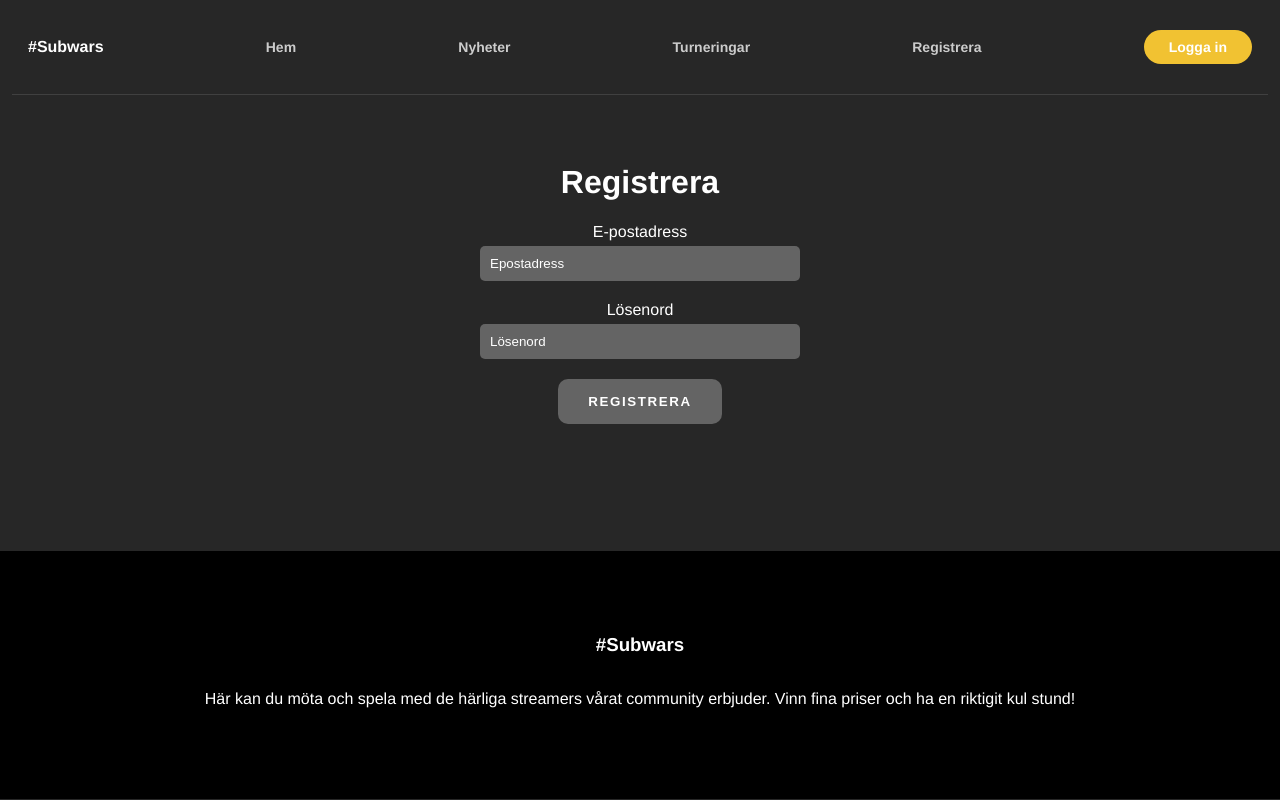
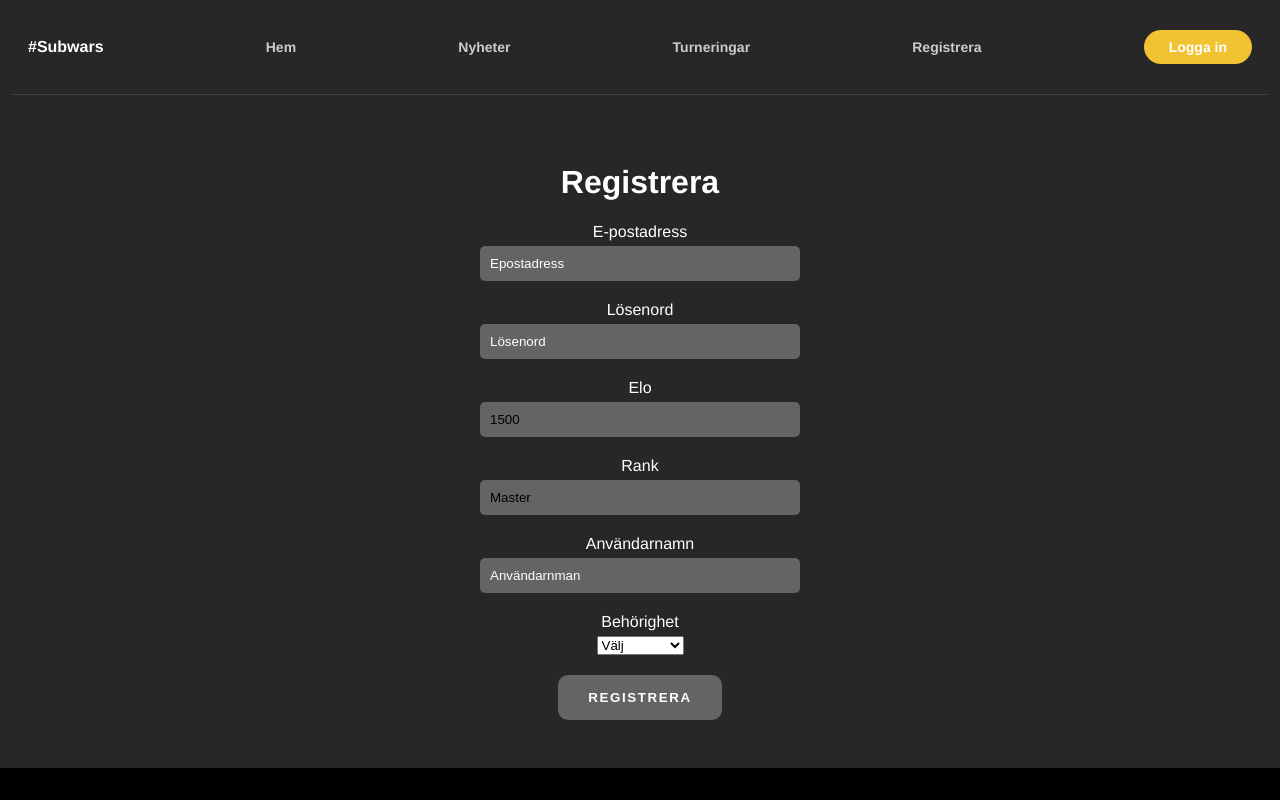
Before and after one commit to william-kakela/Subwars, a Vue app: page /register in a window 1280 px wide. Shown: the top 800 px of the page. Built offline with nearby package versions, Linux system fonts and the light colour scheme.

Commit message:
Fixed login with user

```diff
--- a/src/App.vue
+++ b/src/App.vue
@@ -51,6 +51,9 @@ export default {
         this.$store.commit("SET_USER", null);
       });
     },
+
+    matchUser() {
+    },
   },
 };
 </script>
@@ -66,14 +69,12 @@ body {
   font-size: 100%;
   box-sizing: border-box;
   background-color: #272727;
-
 }
 
 .container {
   max-width: 1224px;
   margin-inline: auto;
   padding-inline: 1rem;
-
 }
 
 .inner-container {
@@ -109,9 +110,9 @@ nav a.router-link-exact-active {
 }
 
 .brand {
-font-size: 16px;
-font-weight: 900;
-color: white;
+  font-size: 16px;
+  font-weight: 900;
+  color: white;
 }
 
 .login-button {
--- a/src/views/HomeView.vue
+++ b/src/views/HomeView.vue
@@ -1,5 +1,5 @@
 <template>
-  <div class="home">
+  <div v-if="tournaments.length" class="home">
     <section class="top">
       <div class="box">
         <router-link :to="`/tournament/${tournaments[0].id}`">
@@ -11,7 +11,7 @@
       <div
         class="box"
         v-for="tournament in tournaments.slice(1, 4)"
-        :key="tournament.uid"
+        :key="tournament.id"
       >
 
         <router-link :to="`/tournament/${tournament.id}`">
@@ -19,6 +19,8 @@
         </router-link>
       </div>
     </section>
+      {{user.permission}}
+
   </div>
 </template>
 
@@ -50,7 +52,6 @@ export default {
           id: doc.id,
           ...doc.data(),
         });
-        console.log(doc);
       });
     },
   },
--- a/src/views/LoginView.vue
+++ b/src/views/LoginView.vue
@@ -4,12 +4,22 @@
     <form @submit.prevent="login">
       <div class="input-wrapper">
         <label for="email">E-postadress</label>
-				<input type="email" id="email" placeholder="Epostadress" v-model="email" />
+        <input
+          type="email"
+          id="email"
+          placeholder="Epostadress"
+          v-model="email"
+        />
       </div>
 
       <div class="input-wrapper">
         <label for="password">Lösenord</label>
-				<input type="password" id="password" placeholder="Lösenord" v-model="password" />
+        <input
+          type="password"
+          id="password"
+          placeholder="Lösenord"
+          v-model="password"
+        />
       </div>
       <button type="submit" class="button-login">Logga in</button>
     </form>
@@ -18,8 +28,8 @@
 
 <script>
 import { getAuth, signInWithEmailAndPassword } from "firebase/auth";
-//import { addDoc, collection, getDocs, query, where } from '@firebase/firestore';
-//import db from '@/firebase/firebase';
+import { collection, query, where, getDocs } from "firebase/firestore";
+import db from "@/firebase/firebase";
 
 export default {
   name: "LoginView",
@@ -37,9 +47,24 @@ export default {
       signInWithEmailAndPassword(auth, this.email, this.password)
         .then((userCredential) => {
           // Signed in
-          const user = userCredential.user;
-          this.$store.commit('SET_USER', user);
-          this.$router.push('/')
+          const usersRef = collection(db, "users");
+
+          // Create a query against the collection.
+          const q = query(
+            usersRef,
+            where("auth_id", "==", userCredential.user.uid)
+          );
+          getDocs(q).then((querySnapshot) => {
+            querySnapshot.forEach((doc) => {
+              // doc.data() is never undefined for query doc snapshots
+              const user = {
+                ... userCredential.user,
+                permission: doc.data().permission
+              };
+              this.$store.commit("SET_USER", user);
+            });
+             this.$router.push("/");
+          });
         })
         .catch((error) => {
           console.log(error);
@@ -62,12 +87,10 @@ export default {
     //}
     //}
   },
-
 };
 </script>
 
 <style scoped>
-
 .login {
   background: #272727;
   color: white;
--- a/src/views/RegisterView.vue
+++ b/src/views/RegisterView.vue
@@ -4,12 +4,47 @@
     <form @submit.prevent="register">
       <div class="input-wrapper-register">
         <label for="email">E-postadress</label>
-      <input type="email" id="email" placeholder="Epostadress" v-model="email" />
+        <input
+          type="email"
+          id="email"
+          placeholder="Epostadress"
+          v-model="email"
+        />
       </div>
 
       <div class="input-wrapper-register">
         <label for="password">Lösenord</label>
-      <input type="password" id="password" placeholder="Lösenord" v-model="password" />
+        <input
+          type="password"
+          id="password"
+          placeholder="Lösenord"
+          v-model="password"
+        />
+      </div>
+      <div class="input-wrapper-register">
+        <label for="elo">Elo</label>
+        <input type="number" id="elo" placeholder="Elo" v-model="user.elo" />
+      </div>
+      <div class="input-wrapper-register">
+        <label for="rank">Rank</label>
+        <input type="text" id="rank" placeholder="Rank" v-model="user.rank" />
+      </div>
+      <div class="input-wrapper-register">
+        <label for="username">Användarnamn</label>
+        <input
+          type="text"
+          id="username"
+          placeholder="Användarnman"
+          v-model="user.username"
+        />
+      </div>
+      <div class="input-wrapper-register">
+        <label for="permission">Behörighet</label>
+        <select name="permission" id="permission" v-model="user.permission">
+          <option value="">Välj</option>
+          <option value="USER">Användare</option>
+          <option value="ADMIN">Admin</option>
+        </select>
       </div>
       <button type="submit" class="button-register">Registrera</button>
     </form>
@@ -18,6 +53,8 @@
 
 <script>
 import { getAuth, createUserWithEmailAndPassword } from "firebase/auth";
+import { addDoc, collection, getDoc, doc } from "firebase/firestore";
+import db from "@/firebase/firebase";
 
 export default {
   name: "RegisterView",
@@ -26,6 +63,12 @@ export default {
     return {
       email: "",
       password: "",
+      user: {
+        elo: 1500,
+        rank: "Master",
+        username: "",
+        permission: "",
+      },
     };
   },
 
@@ -34,10 +77,25 @@ export default {
       const auth = getAuth();
       createUserWithEmailAndPassword(auth, this.email, this.password)
         .then((userCredential) => {
-          // Signed in
-          const user = userCredential.user;
-          this.$store.commit('SET_USER', user);
-          this.$router.push('/')
+          addDoc(collection(db, "users"), {
+            elo: this.user.elo,
+            email: this.email,
+            rank: this.user.rank,
+            username: this.user.username,
+            permission: this.user.permission,
+            auth_id: userCredential.user.uid,
+          }).then((docCredentials) => {
+            const docRef = doc(db, "users", docCredentials.id);
+            getDoc(docRef).then((docUser) => {
+              const user = {
+                ...userCredential.user,
+                permission: docUser.data().permission,
+              };
+              this.$store.commit("SET_USER", user);
+            });
+
+            this.$router.push("/");
+          });
         })
         .catch((error) => {
           console.log(error);
@@ -48,13 +106,11 @@ export default {
 </script>
 
 <style scoped>
-
 .register {
   background: #272727;
   color: white;
   text-align: center;
 }
-
 
 .input-wrapper-register {
   display: flex;
@@ -88,5 +144,4 @@ export default {
   text-transform: uppercase;
   font-weight: 700;
 }
-
 </style>
--- a/src/views/TournamentView.vue
+++ b/src/views/TournamentView.vue
@@ -111,15 +111,17 @@ export default {
 			}
 		},
 		async fetchUsers() {
+			this.users = []
 			const querySnapshot = await getDocs(collection(db, 'users'));
 			querySnapshot.forEach((user) => {
 				this.users.push({ ...user.data(), id: user.id });
 			});
 		},
-		async deleteUser(user, index) {
+		async deleteUser(user) {
 			await deleteDoc(doc(db, 'users', user.id));
 			// Ta bort användaren lokalt.
-			this.users.splice(index, 1);
+			//this.users.splice(index, 1);
+			this.fetchUsers();
 		},
 		randomizeTeams() {
 			let size = 5;
```
Lines whose indentation alone changed are shown as unchanged.
